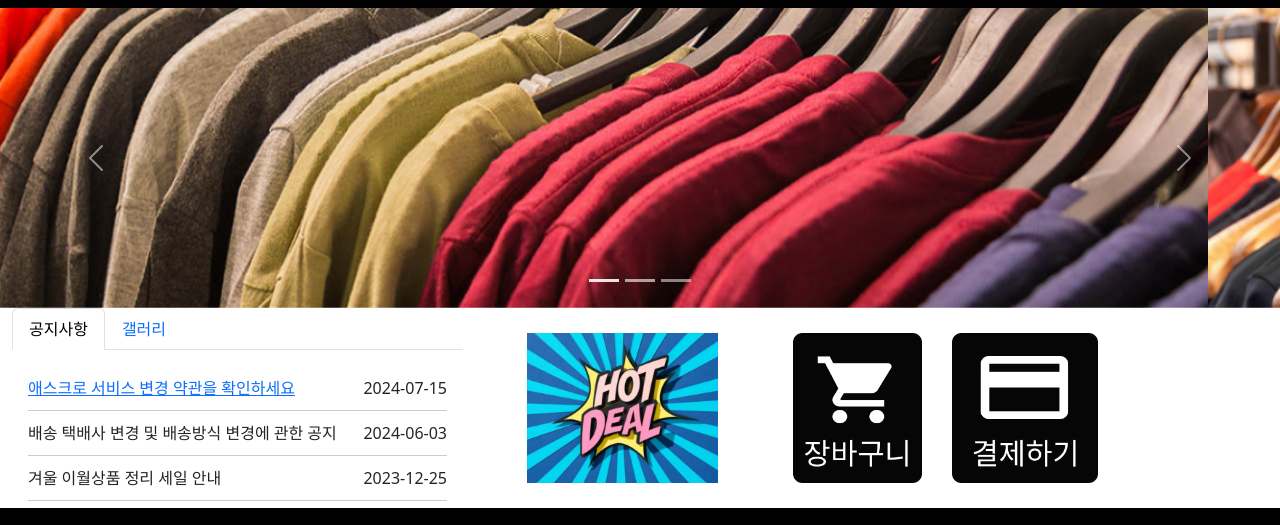
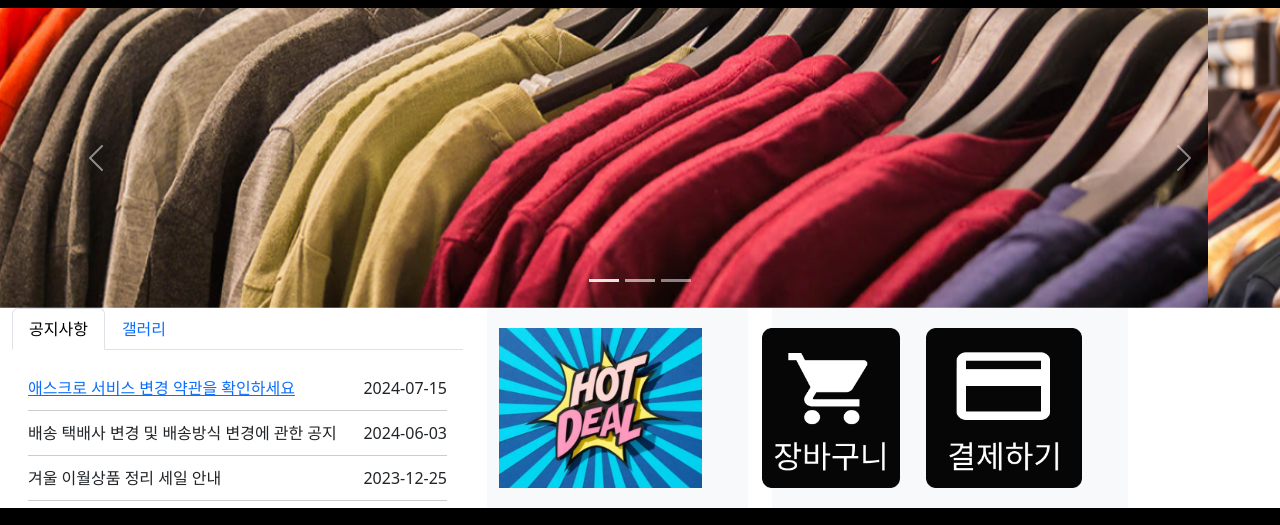
Before and after one commit to ghpark7/justshopping, a plain HTML site: page index.html in a window 1280 px wide. Shown: the part 92-617 px from the top of the page. Drawn offline with Linux system fonts and the light colour scheme.

Commit message:
Update index.html

```diff
--- a/index.html
+++ b/index.html
@@ -105,20 +105,24 @@
         .notice-date {
             white-space: nowrap;
         }
+
         .modal-header {
             background-color: #f8f9fa;
             border-bottom: 1px solid #dee2e6;
         }
+
         .modal-body {
             background-color: #fff;
             padding: 1rem;
         }
+
         .modal-footer {
             display: flex;
             justify-content: flex-end;
             padding: 1rem;
             border-top: 1px solid #dee2e6;
         }
+
         .close-btn {
             border: 1px solid #dee2e6;
             padding: 0.5rem 1rem;
@@ -251,21 +255,23 @@
                     </div>
                     <div class="tab-pane fade" id="gallery" role="tabpanel" aria-labelledby="gallery-tab">
                         <div class="p-3 gallery d-flex justify-content-around">
-                            <img src="images/shirt1.png" alt="Shirt Image 1" class="img-fluid">
-                            <img src="images/shirt2.png" alt="Shirt Image 2" class="img-fluid">
-                            <img src="images/shirt3.png" alt="Shirt Image 3" class="img-fluid">
+                            <img src="images/shirt1.png" alt="Shirt Image 1" class="img-fluid" style="max-height: 140px;">
+                            <img src="images/shirt2.png" alt="Shirt Image 2" class="img-fluid" style="max-height: 140px;">
+                            <img src="images/shirt3.png" alt="Shirt Image 3" class="img-fluid" style="max-height: 140px;">
                         </div>
                     </div>
                 </div>
             </div>
             <div class="col-md-3 h-100 icon-section">
-                <div class="icon-container">
-                    <img src="images/banner.png" alt="banner" class="img-fluid">
+                <div class="icon-container bg-light p-3 h-100">
+                    <img src="images/banner.png" alt="banner" class="img-fluid" style="max-height: 160px;">
                 </div>
             </div>
-            <div class="col-md-4 h-100 icon-container">
-                <img src="images/cart.png" alt="Cart" class="img-fluid">
-                <img src="images/payment.png" alt="Payment" class="img-fluid">
+            <div class="col-md-4 h-100 icon-section">
+                <div class="icon-container bg-light p-3 h-100 d-flex align-items-center">
+                    <img src="images/cart.png" alt="Cart" class="img-fluid me-3" style="max-height: 160px;">
+                    <img src="images/payment.png" alt="Payment" class="img-fluid" style="max-height: 160px;">
+                </div>
             </div>
         </div>
     </div>
```
